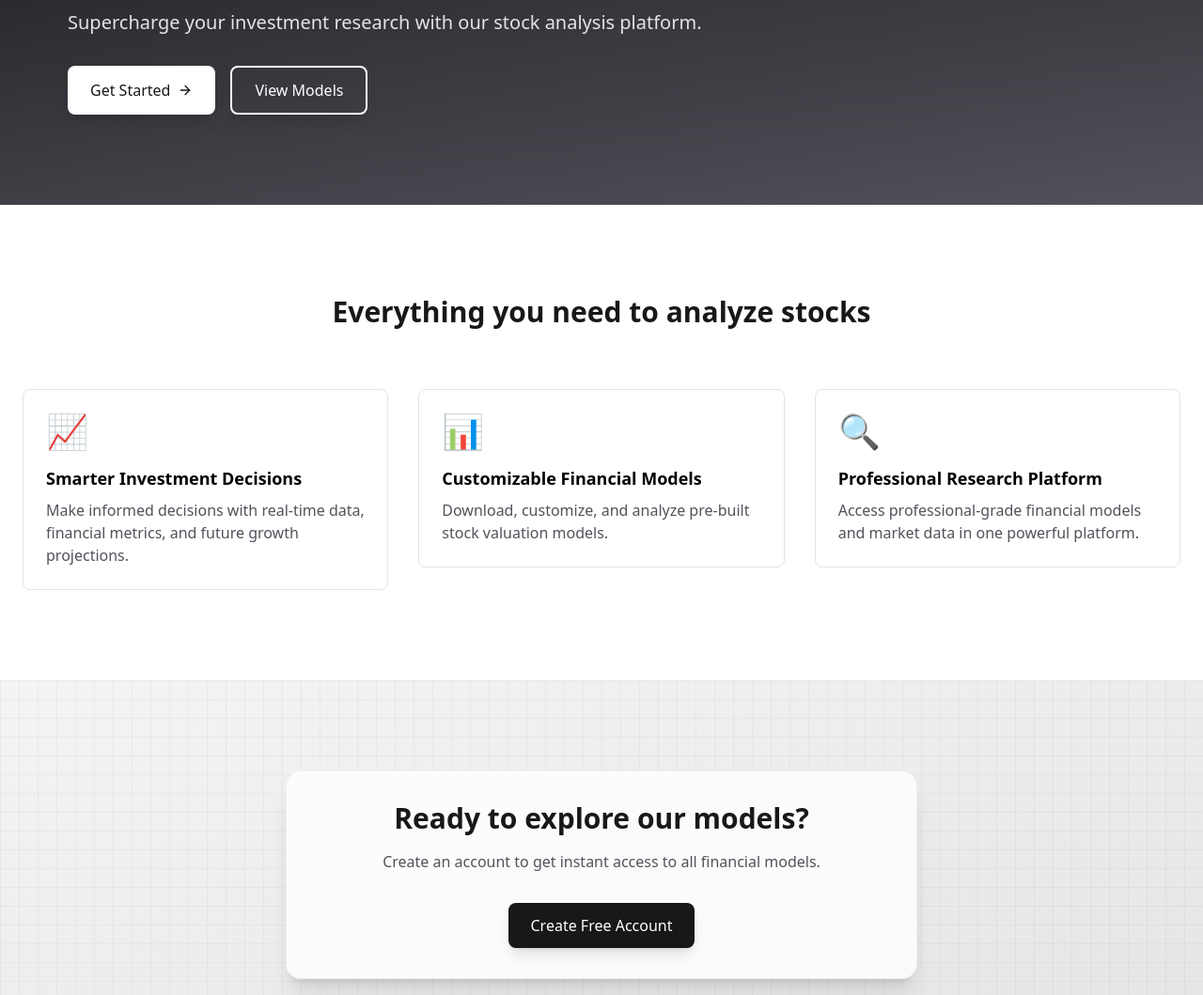
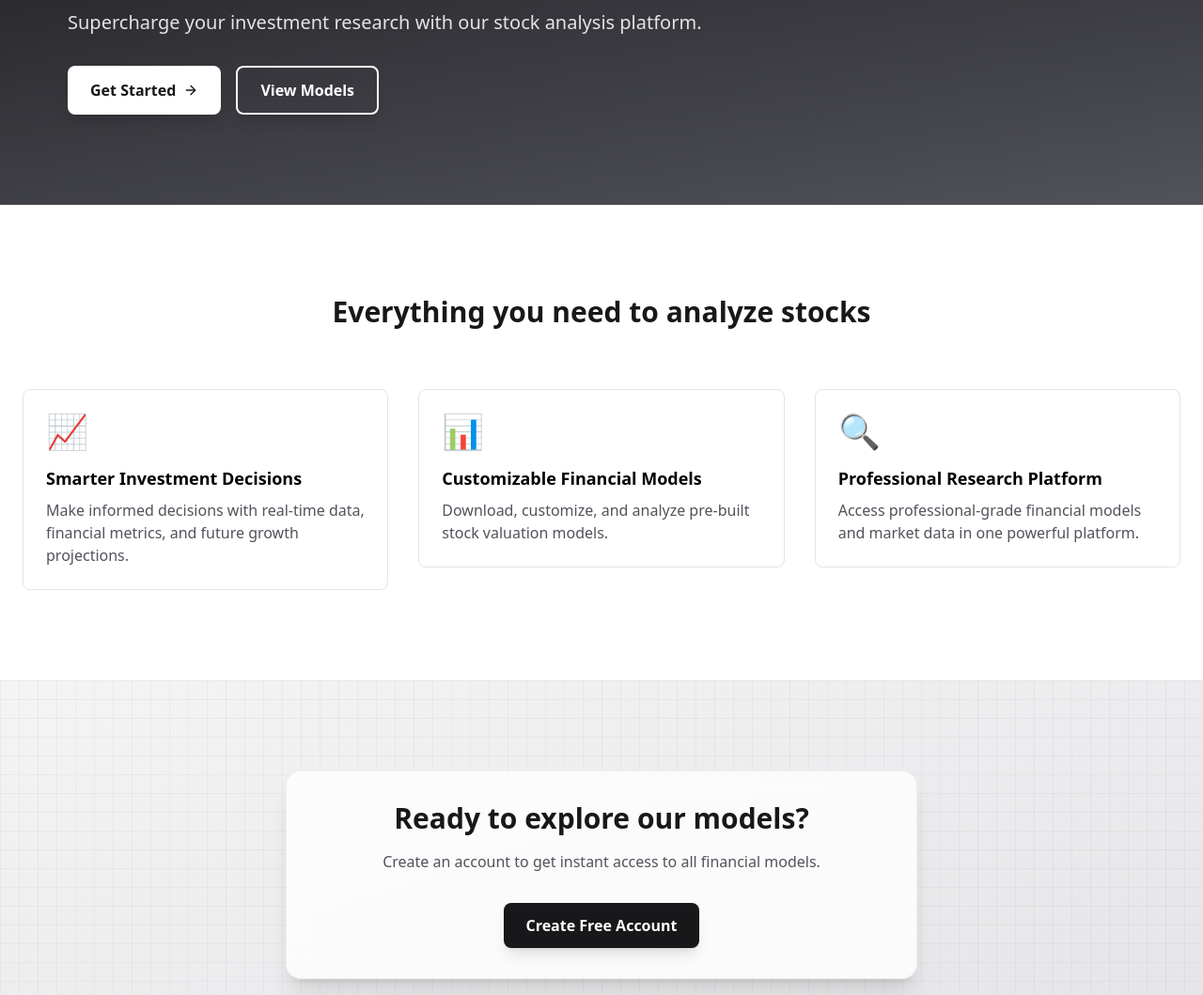
Before and after one commit to avidesai/eclipse-equity, a Next.js app in the folder valueverse/: page / in a window 1280 px wide. Shown: the part 206-1265 px from the top of the page at 94% size. Built offline with nearby package versions, Linux system fonts and the light colour scheme; no server answers.

Commit message:
final touches

```diff
--- a/valueverse/src/app/page.tsx
+++ b/valueverse/src/app/page.tsx
@@ -56,7 +56,7 @@
                             transition-all duration-300 hover:translate-y-[-2px] active:translate-y-0
                             group shadow-lg hover:shadow-xl"
                 >
-                  Get Started
+                  <span className="font-semibold">Get Started</span>
                   <ArrowRight className="ml-2 w-4 h-4 transform transition-transform
                                        group-hover:translate-x-1" />
                 </Link>
@@ -67,7 +67,7 @@
                             transition-all duration-300 hover:translate-y-[-2px] active:translate-y-0
                             shadow-lg hover:shadow-xl"
                 >
-                  View Models
+                  <span className="font-semibold">View Models</span>
                 </Link>
               </div>
             </div>
@@ -120,7 +120,7 @@
                             transition-all duration-300 hover:translate-y-[-2px]
                             active:translate-y-0 shadow-lg hover:shadow-xl"
                 >
-                  Create Free Account
+                  <span className="font-semibold">Create Free Account</span>
                 </Link>
               </div>
             </div>
```
